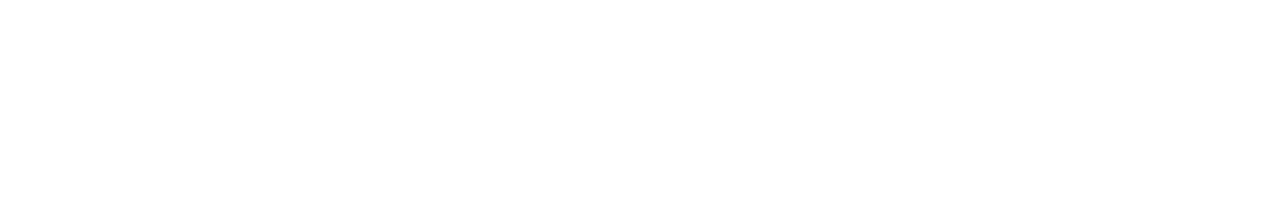
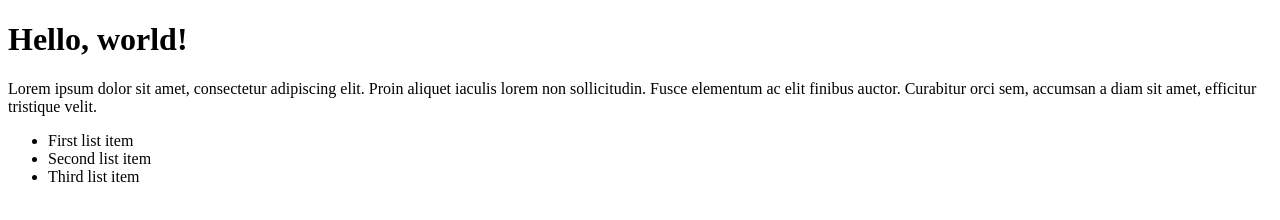
Before and after one commit to hastyjr/Mission-to-Mars, a plain HTML site: page index.html in a window 1280 px wide. Drawn offline with Linux system fonts and the light colour scheme.

Commit message:
update index.html

```diff
--- a/index.html
+++ b/index.html
@@ -1,11 +1,22 @@
 <!DOCTYPE html>
 <html lang="en">
-<head>
- <meta charset="UTF-8">
- <meta name="viewport" content="width=device-width, initial-scale=1.0">
- <meta http-equiv="X-UA-Compatible" content="ie=edge">
- <title>Document</title>
-</head>
-<body>
-</body>
+ <head>
+   <meta charset="UTF-8" />
+   <meta name="viewport" content="width=device-width, initial-scale=1.0" />
+   <meta http-equiv="X-UA-Compatible" content="ie=edge" />
+   <title>Document</title>
+ </head>
+ <body>
+   <h1>Hello, world!</h1>
+   <p>
+     Lorem ipsum dolor sit amet, consectetur adipiscing elit. Proin aliquet
+     iaculis lorem non sollicitudin. Fusce elementum ac elit finibus auctor.
+     Curabitur orci sem, accumsan a diam sit amet, efficitur tristique velit.
+   </p>
+   <ul>
+     <li>First list item</li>
+     <li>Second list item</li>
+     <li>Third list item</li>
+   </ul>
+ </body>
 </html>
```
Also changed, not shown: 1 other file.
